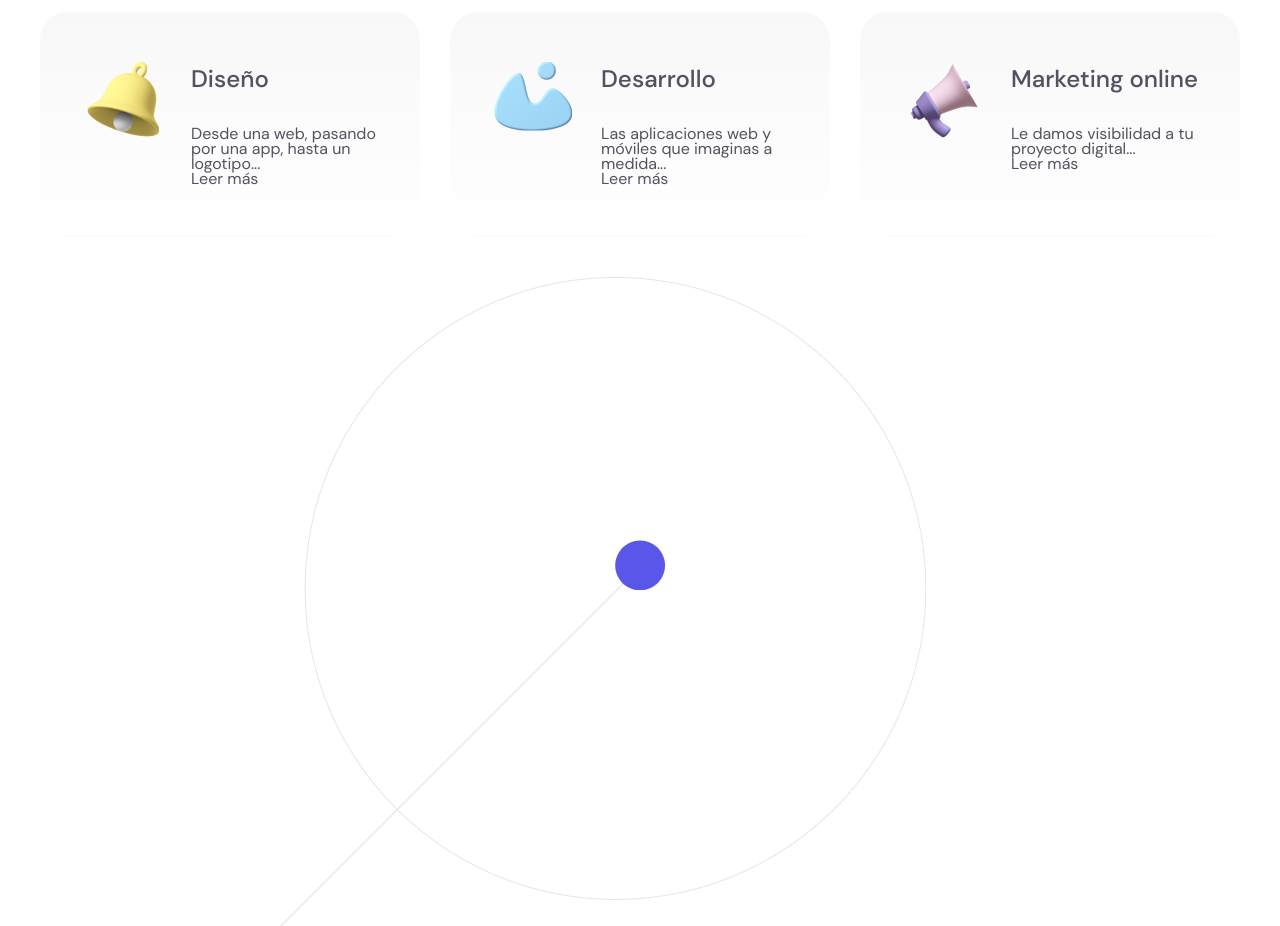
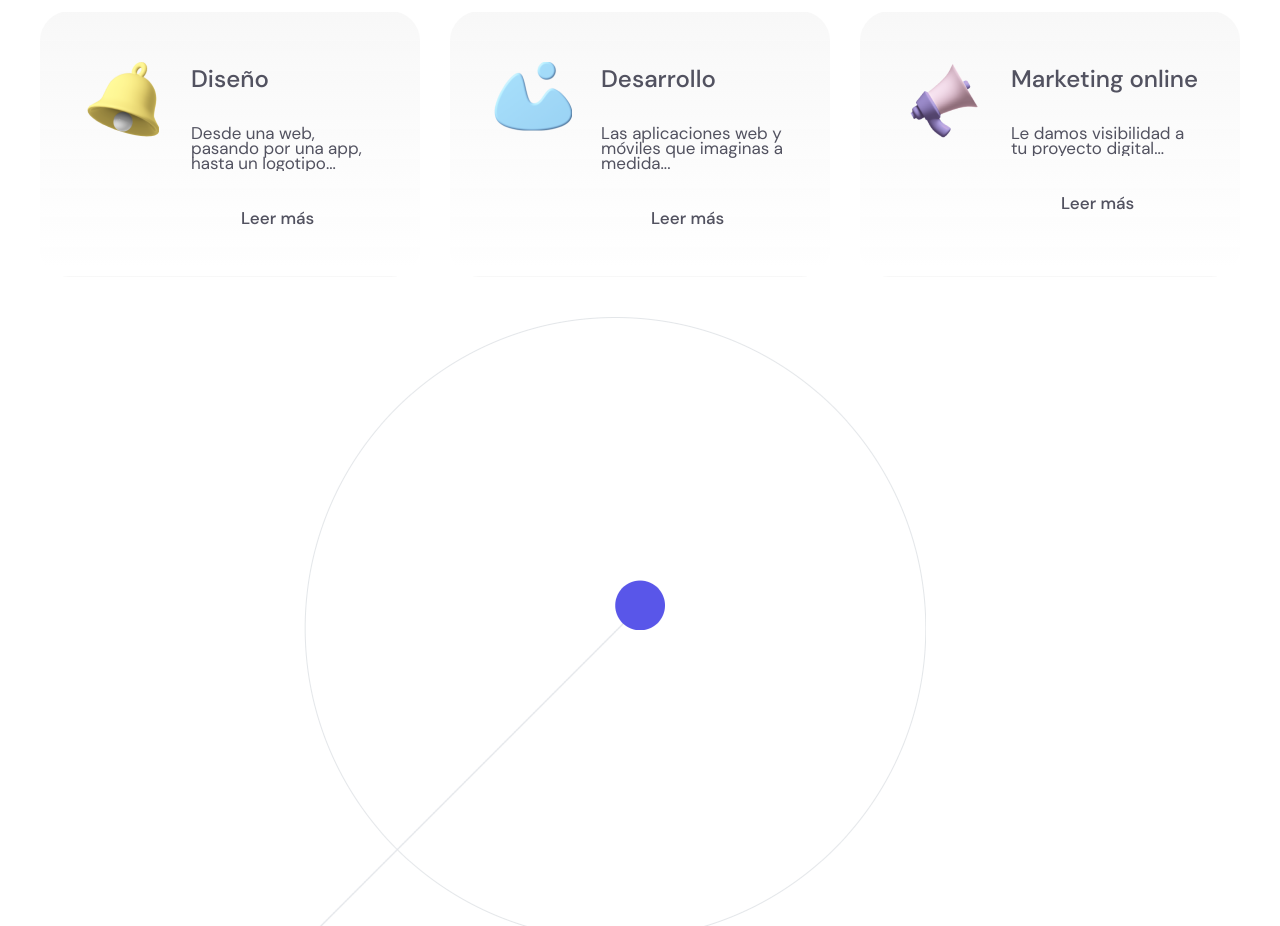
Before and after one commit to xjgv5/landigPage-Develop, a plain HTML site: page index.html in a window 1280 px wide. Shown: the part 1120-2046 px from the top of the page. Drawn offline with Linux system fonts and the light colour scheme.

Commit message:
Textos de las tarjetas de servicios

```diff
--- a/assets/css/estilos.css
+++ b/assets/css/estilos.css
@@ -456,4 +456,26 @@ body {
     font-weight: 500;
     line-height: 1.4;
     margin-bottom: 3rem;
+    transition: all 300ms ease-in-out;
+
 }
+
+.service__description {
+    overflow: hidden;
+    margin-bottom: 4rem;
+    font-size: 1.7rem;
+}
+
+.service__more {
+    position: relative;
+    display: inline-block;
+    font-weight: 500;
+    padding-left: 5rem;
+    transition: all 300ms ease-in-out;
+    font-size: 1.7rem;
+}
+
+.service__more:hover,
+.service__title:hover {
+    color: var(--color-primary);
+}
```
